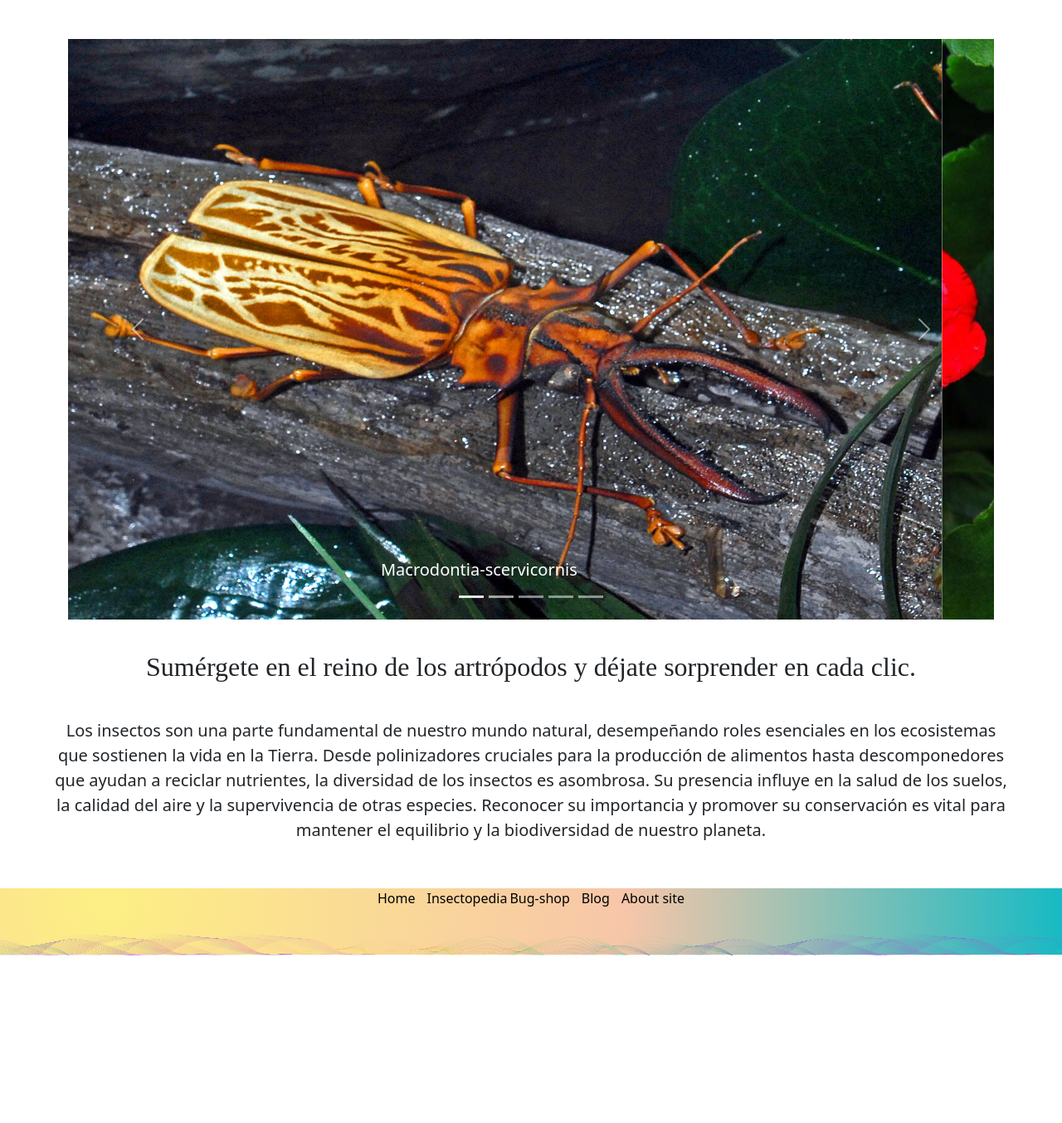
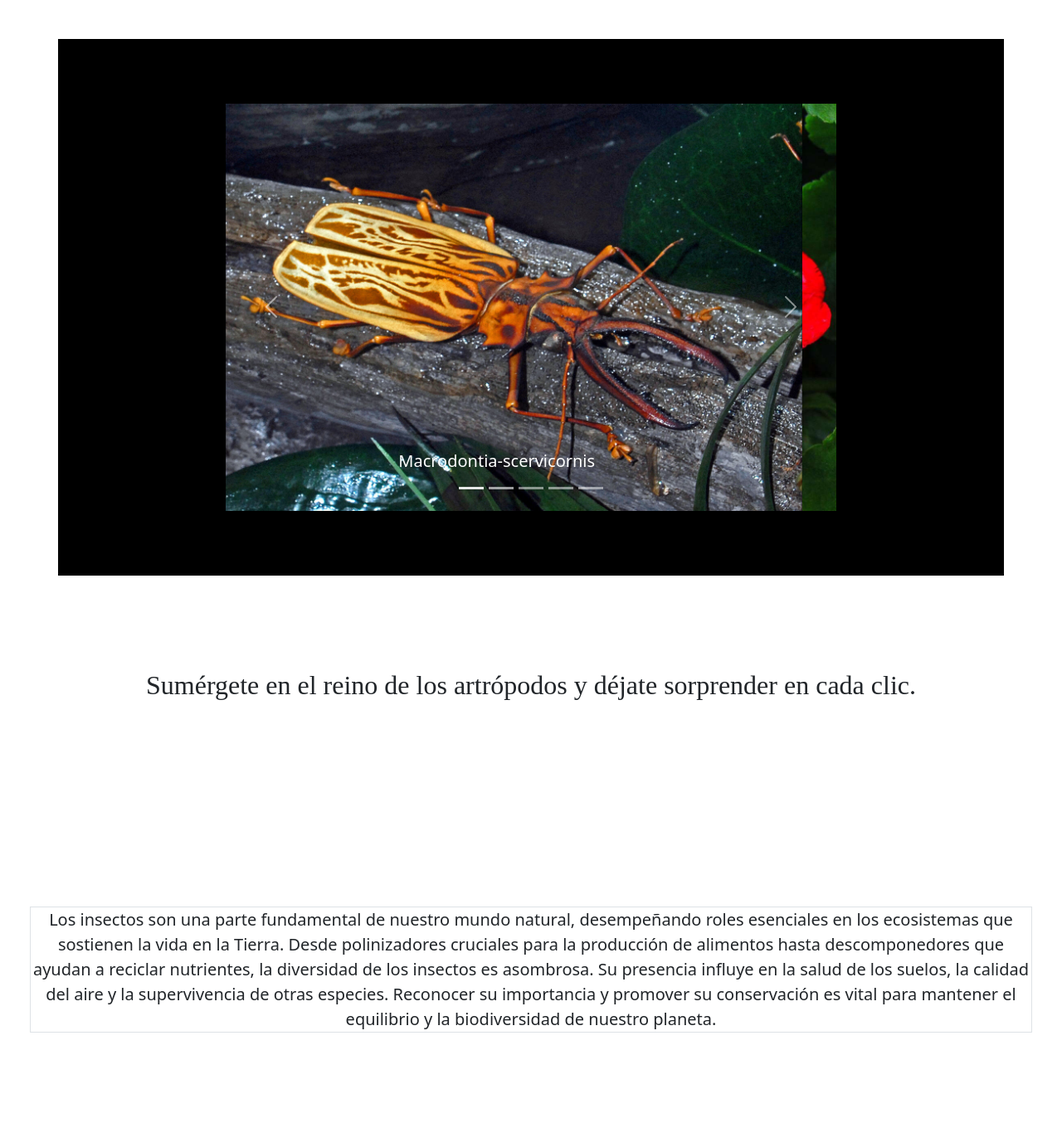
Before and after one commit to Yessball/Arthropoda, a plain HTML site: page index.html in a window 1280 px wide. Shown: the part 303-1657 px from the top of the page at 83% size. Before the commit the page ends 1455 px from the top, so only its background shows below. Drawn offline with nearby package versions, Linux system fonts and the light colour scheme; a web font is replaced by a local one.

```diff
--- a/css/styles.css
+++ b/css/styles.css
@@ -72,20 +72,25 @@
   background: radial-gradient(circle at 10% 20%, rgb(253, 239, 132) 0%, rgb(247, 198, 169) 54.2%, rgb(21, 186, 196) 100.3%);
 }
 
-.carousel-inner img {
+/**.carousel-inner img {
   width: 100%;
   max-height: 700px;
-}
+}**/
 
 p {
   text-align: center;
   font-size: 20px;
 }
-.text-site {
-  padding-top: 3%;
-  padding-bottom: 3%;
-  padding-left: 5%;
-  padding-right: 5%;
+
+.row {
+  justify-content: center;
+}
+
+.container {
+  text-align: center;
+  display: grid;
+  align-items: center;
+  background: black;
 }
 
 .card-img-top {
@@ -101,6 +106,7 @@
 
 .row {
   padding-bottom: 7%;
+  padding-top: 7%;
 }
 
 .a-list {
--- a/index.html
+++ b/index.html
@@ -3,7 +3,7 @@
   <head>
     <meta charset="utf-8">
     <meta name="viewport" content="width=device-width, initial-scale=1">
-    <title>Arthropoda</title>
+    <title>Arthropoda | Encuentra todo lo que buscas sobre los arthropodos</title>
     <link rel="stylesheet" href="css/styles.css">
     <link rel="icon" type="image/png" href="assets/escarabajo-logo.png">
     <link href="https://cdn.jsdelivr.net/npm/bootstrap@5.3.3/dist/css/bootstrap.min.css" rel="stylesheet" integrity="sha384-QWTKZyjpPEjISv5WaRU9OFeRpok6YctnYmDr5pNlyT2bRjXh0JMhjY6hW+ALEwIH" crossorigin="anonymous">
@@ -56,6 +56,9 @@
 
     <!--slider-->
     <div class="container">
+      <div class="row">
+        <div class="col-md-8 col-12 center">
+
           <div id="carouselExampleIndicators" class="carousel slide" data-bs-ride="carousel">
             <div class="carousel-indicators">
               <button type="button" data-bs-target="#carouselExampleIndicators" data-bs-slide-to="0" class="active" aria-current="true" aria-label="Slide 1"></button>
@@ -84,18 +87,19 @@
                 </div>
               </div>
               <div class="carousel-item">
-            <img src="assets/lamprima-adolphinae.jpg" class="d-block" alt="Lamprima-adolphinae">
+                <img src="assets/lamprima-adolphinae.jpg" class="d-block w-100" alt="Lamprima-adolphinae">
                 <div class="carousel-caption d-none d-md-block">
                   <h5>Lamprima-adolphinae</h5>
                 </div>
               </div>
               <div class="carousel-item">
-            <img src="assets/latrodectus-viudanegra.jpg" class="d-block" alt="Latrodectus-viudanegra">
+                <img src="assets/latrodectus-viudanegra.jpg" class="d-block w-100" alt="Latrodectus-viudanegra">
                 <div class="carousel-caption d-none d-md-block">
                   <h5>Latrodectus-viudanegra</h5>
                 </div>
               </div>
             </div>
+
             <button class="carousel-control-prev" type="button" data-bs-target="#carouselExampleIndicators" data-bs-slide="prev">
               <span class="carousel-control-prev-icon" aria-hidden="true"></span>
               <span class="visually-hidden">Previous</span>
@@ -104,15 +108,27 @@
               <span class="carousel-control-next-icon" aria-hidden="true"></span>
               <span class="visually-hidden">Next</span>
             </button>
+
+          </div>
+        </div>
       </div>
     </div>
 
-    <div class="text-site">
+    <div class="container-text">
+      <div class="row m-4 d-flex justify-content-center align-items-center">
+        <div class="col text-container">
           <h2>Sumérgete en el reino de los artrópodos y déjate sorprender en cada clic.</h2>
-      <p>Los insectos son una parte fundamental de nuestro mundo natural, desempeñando roles esenciales en los ecosistemas que sostienen la vida en la Tierra.
+        </div>
+      </div>
+      <div class="row m-4 d-flex justify-content-center align-items-center">
+        <div class="col text-p">
+          <p class="border center">Los insectos son una parte fundamental de nuestro mundo natural, desempeñando roles esenciales en los ecosistemas que sostienen la vida en la Tierra.
           Desde polinizadores cruciales para la producción de alimentos hasta descomponedores que ayudan a reciclar nutrientes, la diversidad de los insectos es asombrosa.
           Su presencia influye en la salud de los suelos, la calidad del aire y la supervivencia de otras especies.
-      Reconocer su importancia y promover su conservación es vital para mantener el equilibrio y la biodiversidad de nuestro planeta.</p>
+          Reconocer su importancia y promover su conservación es vital para mantener el equilibrio y la biodiversidad de nuestro planeta.
+          </p>
+        </div>
+      </div>
     </div>
 
     <!--cards-->
```
Also changed, not shown: pages/about-site.html (+1 -1 lines), pages/blog.html (+4 -2 lines), pages/bug-shop.html (+1 -1 lines), pages/insectopedia.html (+7 -5 lines). Lines whose indentation alone changed are shown as unchanged.
